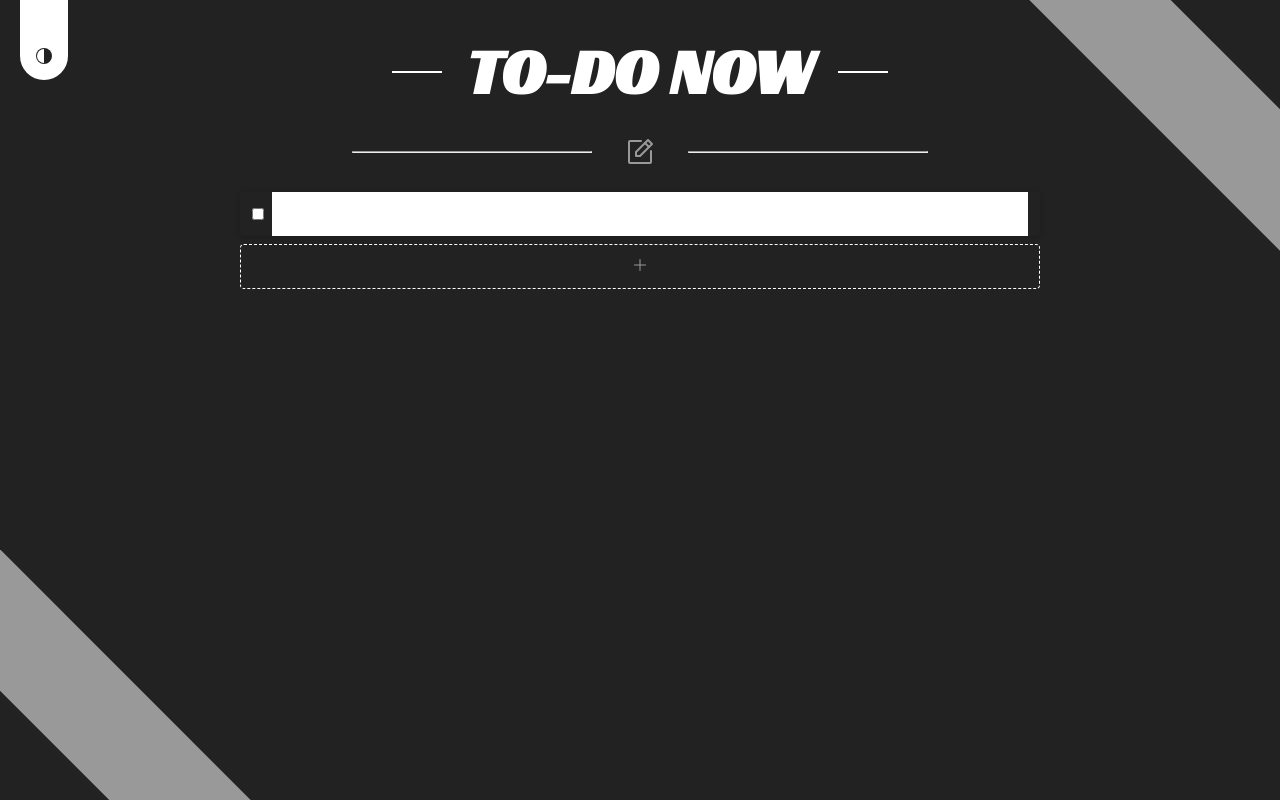
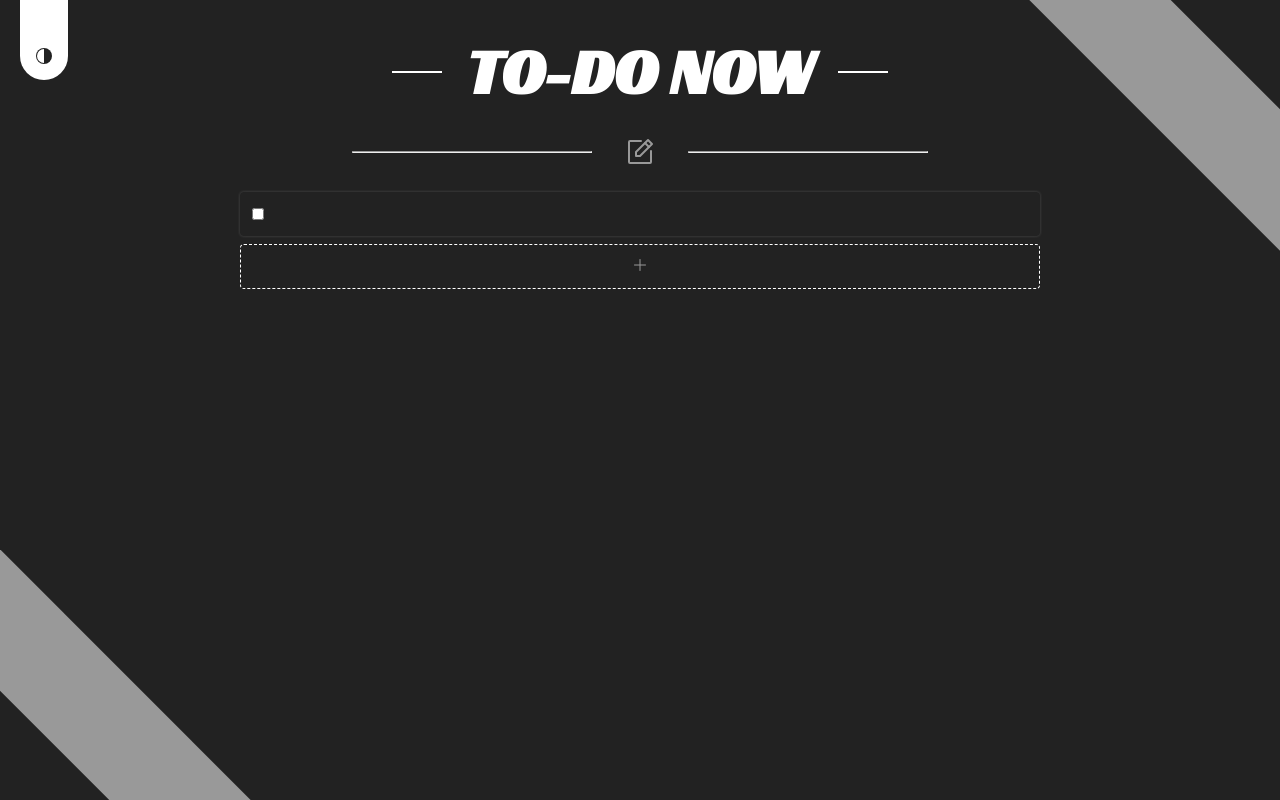
Before and after one commit to victormedeiros1/to-do-now, a React (Vite) app: page / in a window 1280 px wide. Built offline with nearby package versions, Linux system fonts and the light colour scheme.

Commit message:
fix: focus now is a boxShadow

```diff
--- a/src/components/Todo/styles.jsx
+++ b/src/components/Todo/styles.jsx
@@ -5,14 +5,14 @@ export const TodoStyles = styled('div', {
   width: '100%',
   display: 'flex',
   alignItems: 'center',
-  boxShadow: '0 1px 6px rgba(0, 0, 0, 0.2)',
+  boxShadow: '$todoShadow',
   transitionDuration: '0.3s',
   borderRadius: 4,
   gap: '0.5rem',
   padding: '0 $12',
 
   '&:has(input:focus)': {
-    boxShadow: '0 1px 6px rgba(0, 0, 0, 0.3)',
+    boxShadow: '$todoShadowFocus',
   },
 });
 
@@ -23,6 +23,7 @@ export const Checkbox = styled('input', {
 });
 
 export const Field = styled('input', {
+  background: '$light',
   color: '$lightgray',
   width: '100%',
   fontSize: '$16',
--- a/src/theme/dark.js
+++ b/src/theme/dark.js
@@ -7,4 +7,8 @@ export const darkTheme = createTheme('dark-theme', {
     lightgray: '#999',
     gray: '#fff',
   },
+  shadows: {
+    todoShadow: '0 0px 3px rgba(255,255,255,0.2)',
+    todoShadowFocus: '0 1px 6px rgba(255,255,255,0.4)',
+  },
 });
--- a/src/theme/light.js
+++ b/src/theme/light.js
@@ -7,4 +7,8 @@ export const lightTheme = createTheme('light-theme', {
     lightgray: '#999',
     gray: '#494949',
   },
+  shadows: {
+    todoShadow: '0 1px 6px rgba(0,0,0,0.3)',
+    todoShadowFocus: '0 1px 6px rgba(0,0,0,0.5)',
+  },
 });
--- a/stitches.config.js
+++ b/stitches.config.js
@@ -57,12 +57,6 @@ globalStyles();
 
 export const { theme, createTheme } = createStitches({
   theme: {
-    colors: {
-      light: '#fff',
-      dark: '#222',
-      lightgray: '#999',
-      gray: '#494949',
-    },
     space: {
       4: '0.25rem',
       8: '0.5rem',
```
